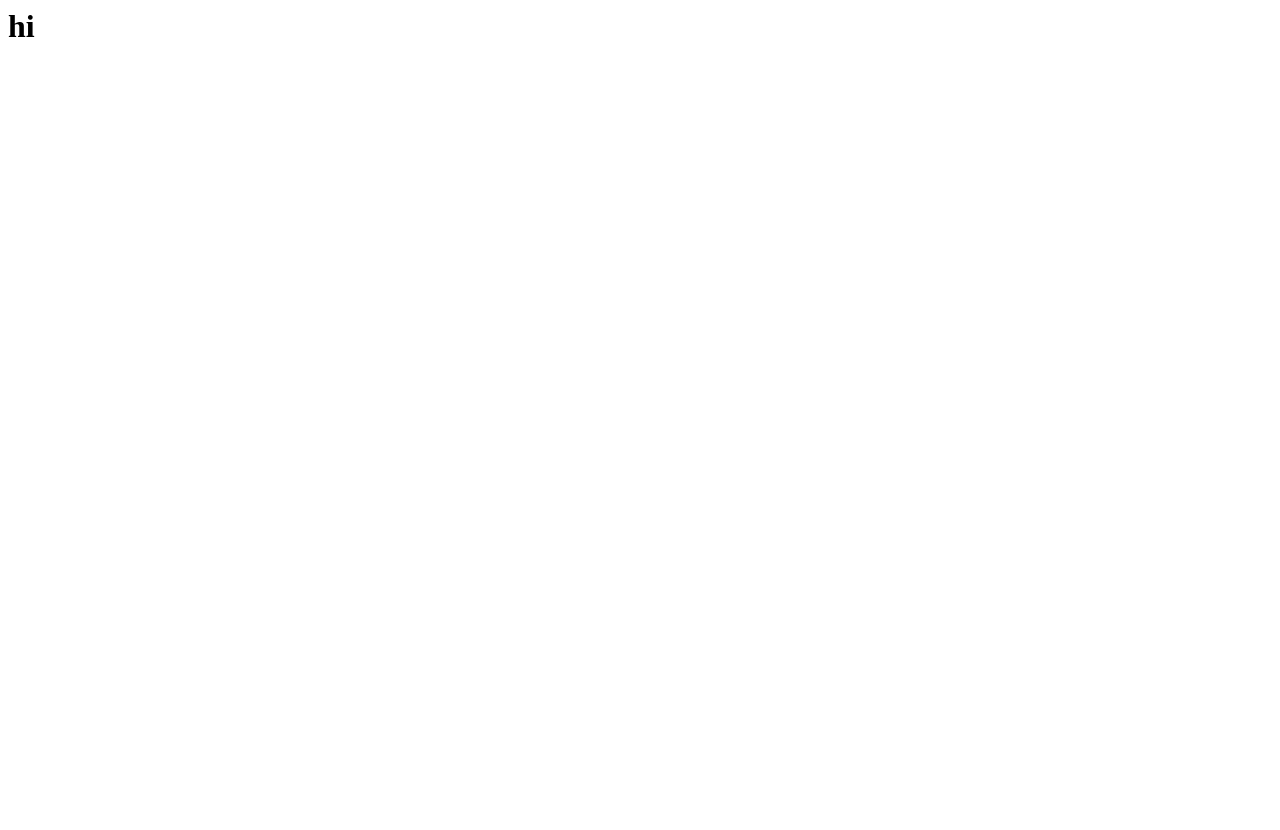
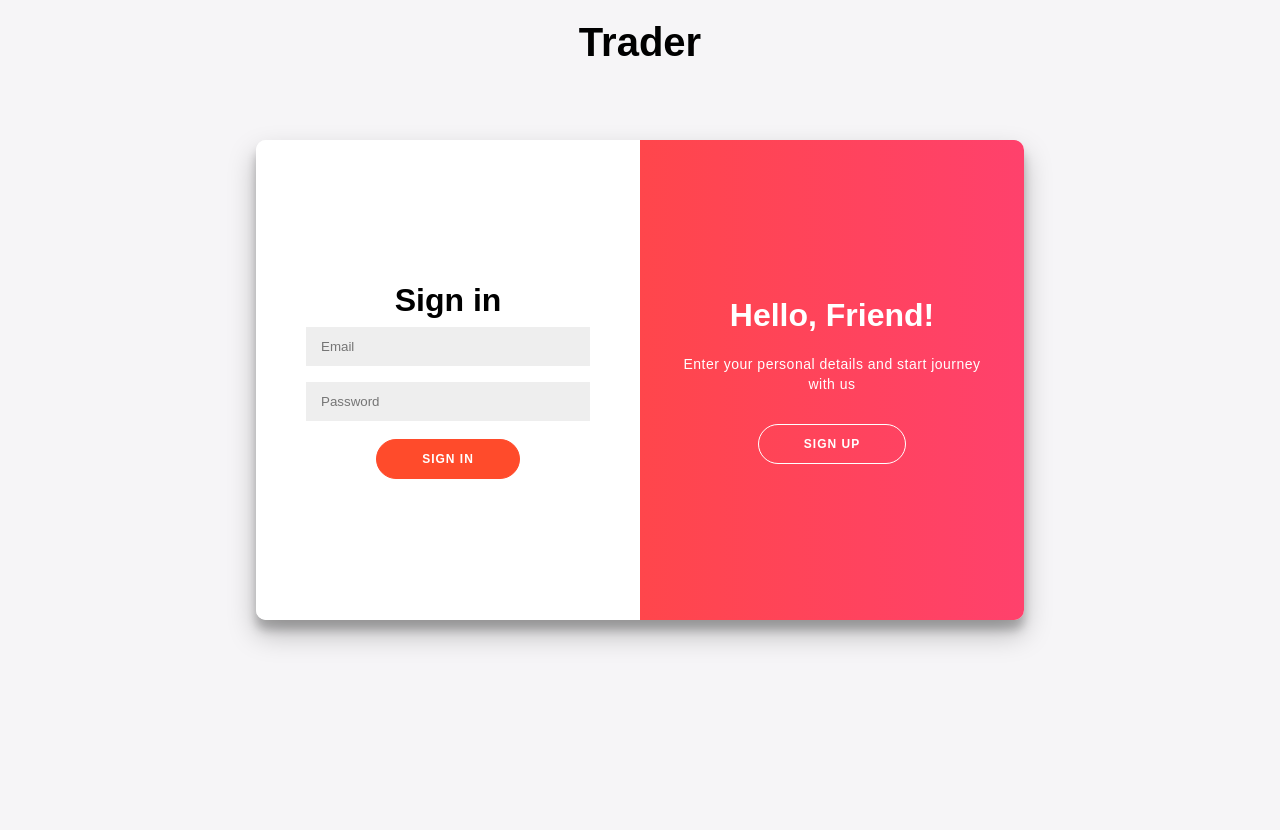
Before and after one commit to ryan-lam/dragonhack2021, a Django app: page / in a window 1280 px wide. Before the commit the page is almost empty. Before the commit the page ends 37 px from the top, so only its background shows below. Run offline with Django 3.2, Linux system fonts and the light colour scheme.

Commit message:
Did index

```diff
--- /dev/null
+++ b/project/app/static/index.css
@@ -0,0 +1,281 @@
+* {
+    box-sizing: border-box;
+    border: 0;
+    margin: 0;
+    padding: 0;
+}
+
+.bold{
+    font-weight: 900;
+    font-size: 40px;
+    font-family: 'Montserrat', sans-serif;
+    position: absolute;
+    top: 20px;
+}
+
+#homenav{
+    height: 80px;
+    box-shadow: 1px 2px 2px #bfbfbf;
+
+
+}
+
+
+@import url('https://fonts.googleapis.com/css?family=Montserrat:400,800');
+
+
+
+* {
+	box-sizing: border-box;
+}
+
+body {
+	background: #f6f5f7;
+	display: flex;
+	justify-content: center;
+	align-items: center;
+	flex-direction: column;
+	font-family: 'Montserrat', sans-serif;
+	height: 100vh;
+	margin: -20px 0 50px;
+}
+
+h1 {
+	font-weight: bold;
+	margin: 0;
+}
+
+h2 {
+	text-align: center;
+}
+
+p {
+	font-size: 14px;
+	font-weight: 100;
+	line-height: 20px;
+	letter-spacing: 0.5px;
+	margin: 20px 0 30px;
+}
+
+span {
+	font-size: 12px;
+}
+
+a {
+	color: #333;
+	font-size: 14px;
+	text-decoration: none;
+	margin: 15px 0;
+}
+
+button {
+	border-radius: 20px;
+	border: 1px solid #FF4B2B;
+	background-color: #FF4B2B;
+	color: #FFFFFF;
+	font-size: 12px;
+	font-weight: bold;
+	padding: 12px 45px;
+	letter-spacing: 1px;
+	text-transform: uppercase;
+	transition: transform 80ms ease-in;
+}
+
+button:active {
+	transform: scale(0.95);
+}
+
+button:focus {
+	outline: none;
+}
+
+button.ghost {
+	background-color: transparent;
+	border-color: #FFFFFF;
+}
+
+button.ghost:hover{
+    cursor: pointer;
+    background-color: rgba(0,0,0,0.2);
+}
+
+form {
+	background-color: #FFFFFF;
+	display: flex;
+	align-items: center;
+	justify-content: center;
+	flex-direction: column;
+	padding: 0 50px;
+	height: 100%;
+	text-align: center;
+}
+
+input {
+	background-color: #eee;
+	border: none;
+	padding: 12px 15px;
+	margin: 8px 0;
+	width: 100%;
+}
+
+.container {
+	background-color: #fff;
+	border-radius: 10px;
+  	box-shadow: 0 14px 28px rgba(0,0,0,0.25),
+			0 10px 10px rgba(0,0,0,0.22);
+	position: relative;
+	overflow: hidden;
+	width: 768px;
+	max-width: 100%;
+	min-height: 480px;
+}
+
+.form-container {
+	position: absolute;
+	top: 0;
+	height: 100%;
+	transition: all 0.6s ease-in-out;
+}
+
+.sign-in-container {
+	left: 0;
+	width: 50%;
+	z-index: 2;
+}
+
+.container.right-panel-active .sign-in-container {
+	transform: translateX(100%);
+}
+
+.sign-up-container {
+	left: 0;
+	width: 50%;
+	opacity: 0;
+	z-index: 1;
+}
+
+.container.right-panel-active .sign-up-container {
+	transform: translateX(100%);
+	opacity: 1;
+	z-index: 5;
+	animation: show 0.6s;
+}
+
+@keyframes show {
+	0%, 49.99% {
+		opacity: 0;
+		z-index: 1;
+	}
+
+	50%, 100% {
+		opacity: 1;
+		z-index: 5;
+	}
+}
+
+.overlay-container {
+	position: absolute;
+	top: 0;
+	left: 50%;
+	width: 50%;
+	height: 100%;
+	overflow: hidden;
+	transition: transform 0.6s ease-in-out;
+	z-index: 100;
+}
+
+.container.right-panel-active .overlay-container{
+	transform: translateX(-100%);
+}
+
+.overlay {
+	background: var(--secondary-colour);
+	background: -webkit-linear-gradient(to right, #FF4B2B, #FF416C);
+	background: linear-gradient(to right, #FF4B2B, #FF416C);
+	background-repeat: no-repeat;
+	background-size: cover;
+	background-position: 0 0;
+	color: #FFFFFF;
+	position: relative;
+	left: -100%;
+	height: 100%;
+	width: 200%;
+  	transform: translateX(0);
+	transition: transform 0.6s ease-in-out;
+}
+
+.container.right-panel-active .overlay {
+  	transform: translateX(50%);
+}
+
+.overlay-panel {
+	position: absolute;
+	display: flex;
+	align-items: center;
+	justify-content: center;
+	flex-direction: column;
+	padding: 0 40px;
+	text-align: center;
+	top: 0;
+	height: 100%;
+	width: 50%;
+	transform: translateX(0);
+	transition: transform 0.6s ease-in-out;
+}
+
+.overlay-left {
+	transform: translateX(-20%);
+}
+
+.container.right-panel-active .overlay-left {
+	transform: translateX(0);
+}
+
+.overlay-right {
+	right: 0;
+	transform: translateX(0);
+}
+
+.container.right-panel-active .overlay-right {
+	transform: translateX(20%);
+}
+
+.social-container {
+	margin: 20px 0;
+}
+
+.social-container a {
+	border: 1px solid #DDDDDD;
+	border-radius: 50%;
+	display: inline-flex;
+	justify-content: center;
+	align-items: center;
+	margin: 0 5px;
+	height: 40px;
+	width: 40px;
+}
+
+footer {
+    background-color: #222;
+    color: #fff;
+    font-size: 14px;
+    bottom: 0;
+    position: fixed;
+    left: 0;
+    right: 0;
+    text-align: center;
+    z-index: 999;
+}
+
+footer p {
+    margin: 10px 0;
+}
+
+footer i {
+    color: red;
+}
+
+footer a {
+    color: #3c97bf;
+    text-decoration: none;
+}
--- /dev/null
+++ b/project/app/static/style.css
@@ -0,0 +1,6 @@
+@import url("index.css");
+
+:root{
+	--primary-colour: #FF4B2B;
+	--secondary-colour:#FF416C;
+}
--- a/project/app/templates/index.html
+++ b/project/app/templates/index.html
@@ -1,11 +1,82 @@
-<!DOCTYPE>
 <!DOCTYPE html>
 <html>
-<head>
-	<meta charset="utf-8">
-	<title></title>
-</head>
-<body>
-	<h1>hi</h1>
-</body>
+	<head>
+		<meta charset="utf-8">
+		<title>Trader</title>
+		<link rel="stylesheet" href="../static/index.css">
+
+		<style>
+			.actual:hover{
+				cursor: pointer;
+				background-color: rgba(219, 63, 35, 0.9);
+			}
+		</style>
+	</head>
+	<body>
+		<div class="bold" style="text-align: center; ">Trader</div>
+
+
+<div class="container" id="container">
+	<div class="form-container sign-up-container">
+		<form action="#">
+			<h1 style="padding-bottom: 20px;">Create Account</h1>
+			<!-- <div class="social-container">
+				<a href="#" class="social"><i class="fab fa-facebook-f"></i></a>
+				<a href="#" class="social"><i class="fab fa-google-plus-g"></i></a>
+				<a href="#" class="social"><i class="fab fa-linkedin-in"></i></a>
+			</div> -->
+			<!-- <span>or use your email for registration</span> -->
+			<input type="text" placeholder="Name" />
+			<input type="email" placeholder="Email" />
+			<input type="password" placeholder="Password" />
+			<div style="height: 10px;"></div>
+			<button class="actual">Sign Up</button>
+		</form>
+	</div>
+	<div class="form-container sign-in-container">
+		<form action="#">
+			<h1>Sign in</h1>
+			<!-- <div class="social-container">
+				<a href="#" class="social"><i class="fab fa-facebook-f"></i></a>
+				<a href="#" class="social"><i class="fab fa-google-plus-g"></i></a>
+				<a href="#" class="social"><i class="fab fa-linkedin-in"></i></a>
+			</div> -->
+
+			<input type="email" placeholder="Email" />
+			<input type="password" placeholder="Password" />
+			<!-- <a href="#">Forgot your password?</a> -->
+			<div style="height: 10px;"></div>
+			<button class="actual">Sign In</button>
+		</form>
+	</div>
+	<div class="overlay-container">
+		<div class="overlay">
+			<div class="overlay-panel overlay-left">
+				<h1>Welcome Back!</h1>
+				<p>To keep connected with us please login with your personal info</p>
+				<button class="ghost" id="signIn">Sign In</button>
+			</div>
+			<div class="overlay-panel overlay-right">
+				<h1>Hello, Friend!</h1>
+				<p>Enter your personal details and start journey with us</p>
+				<button class="ghost" id="signUp">Sign Up</button>
+			</div>
+		</div>
+	</div>
+</div>
+
+	<script>
+		const signUpButton = document.getElementById('signUp');
+		const signInButton = document.getElementById('signIn');
+		const container = document.getElementById('container');
+
+		signUpButton.addEventListener('click', () => {
+			container.classList.add("right-panel-active");
+		});
+
+		signInButton.addEventListener('click', () => {
+			container.classList.remove("right-panel-active");
+		});
+	</script>
+	</body>
 </html>
```
